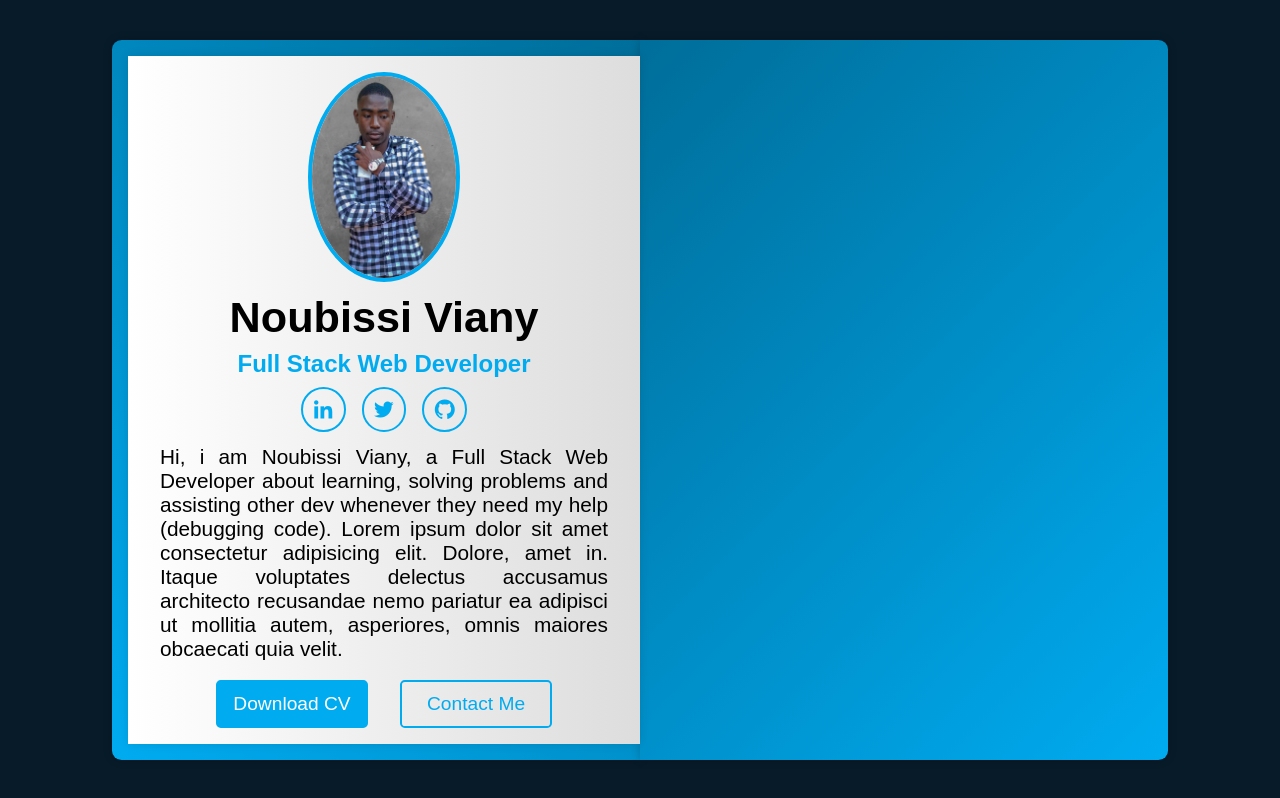
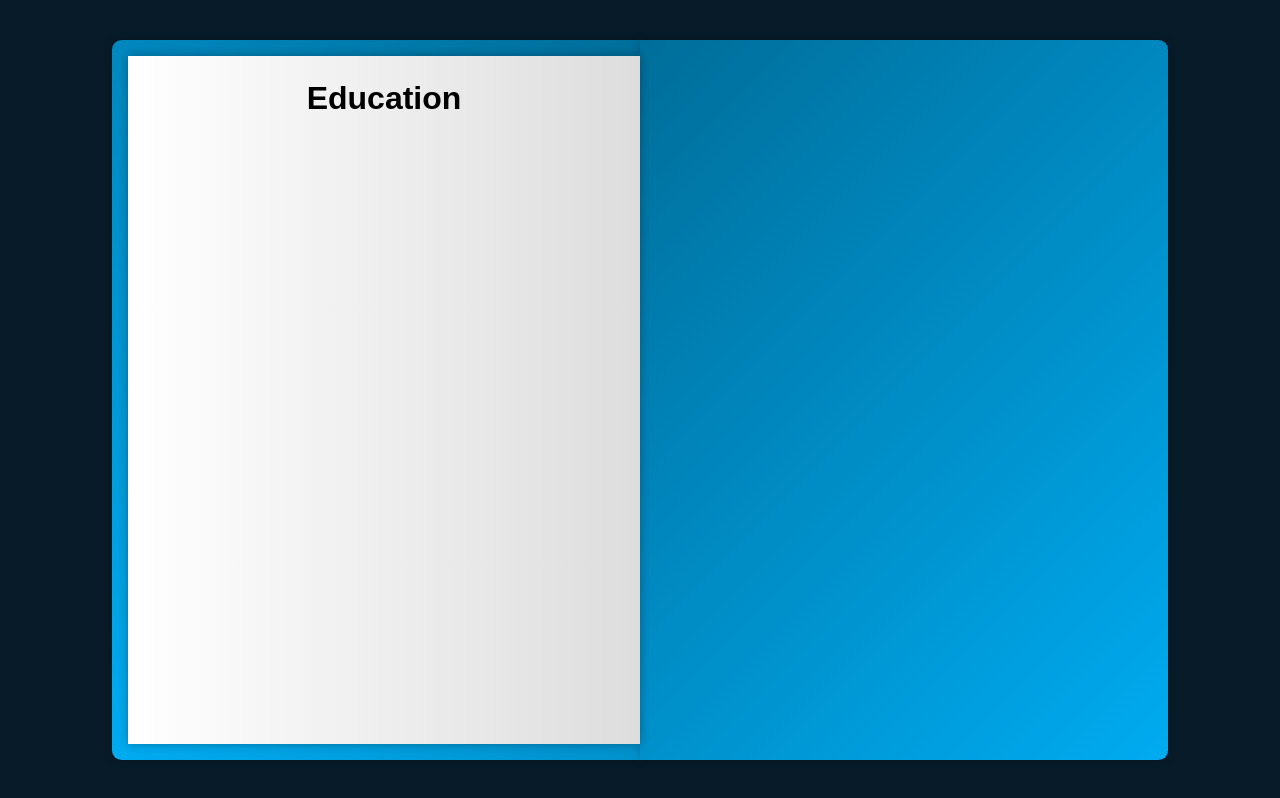
Before and after one commit to NoubissiViany/Portfolio, a React (Vite) app: page / in a window 1280 px wide. Built offline with nearby package versions, Linux system fonts and the light colour scheme.

Commit message:
Design the experience page

```diff
--- a/src/App.jsx
+++ b/src/App.jsx
@@ -1,4 +1,6 @@
 import "./App.css";
+import Education from "./components/education/Education";
+import Experience from "./components/experience/Experience";
 import Profile from "./components/profile/Profile";
 
 function App() {
@@ -9,6 +11,8 @@ function App() {
         <div className="cover cover-right turn"></div>
         <div className="book">
           <Profile />
+          <Experience />
+          <Education />
         </div>
       </div>
     </div>
--- /dev/null
+++ b/src/components/education/Education.jsx
@@ -0,0 +1,11 @@
+import "../experience/experience.css";
+
+export default function Education() {
+  return (
+    <div className="book-page page-right" id="turn-1">
+      <div className="page-back">
+        <h1 className="title">Education</h1>
+      </div>
+    </div>
+  );
+}
--- /dev/null
+++ b/src/components/experience/Experience.jsx
@@ -0,0 +1,48 @@
+import "./experience.css";
+
+export default function Experience() {
+  return (
+    <div className="book-page page-right " id="turn-1">
+      <div className="page-front">
+        <h1 className="title">Work Experience</h1>
+
+        <div className="workeduc-box">
+          <div className="workeduc-content">
+            <span className="year">2020 - 2021</span>
+            <h3>Web developer - Company</h3>
+            <p>
+              Lorem ipsum dolor sit amet consectetur, adipisicing elit. Beatae
+              quos dolor inventore est qui esse magni quisquam tenetur! Veniam
+              ratione dolorem, dolorum ea accusamus quod aliquam nihil suscipit
+              neque molestias!
+            </p>
+          </div>
+
+          <div className="workeduc-content">
+            <span className="year">2020 - 2021</span>
+            <h3>Web developer - Company</h3>
+            <p>
+              Lorem ipsum dolor sit amet consectetur, adipisicing elit. Beatae
+              quos dolor inventore est qui esse magni quisquam tenetur! Veniam
+              ratione dolorem, dolorum ea accusamus quod aliquam nihil suscipit
+              neque molestias!
+            </p>
+          </div>
+
+          <div className="workeduc-content">
+            <span className="year">2020 - 2021</span>
+            <h3>Web developer - Company</h3>
+            <p>
+              Lorem ipsum dolor sit amet consectetur, adipisicing elit. Beatae
+              quos dolor inventore est qui esse magni quisquam tenetur! Veniam
+              ratione dolorem, dolorum ea accusamus quod aliquam nihil suscipit
+              neque molestias!
+            </p>
+          </div>
+        </div>
+        <span className="number-page">1</span>
+        <span className="nextprev-btn" data-page="turn-1"></span>
+      </div>
+    </div>
+  );
+}
--- /dev/null
+++ b/src/components/experience/experience.css
@@ -0,0 +1,91 @@
+@import "../../styles/globalVariables.css";
+
+.book-page.page-right {
+  position: absolute;
+  right: 0;
+  transform-style: preserve-3d;
+  transform-origin: left;
+}
+
+.book-page.page-right {
+  transform: rotateY(-180deg);
+}
+
+.book-page .page-front,
+.book-page .page-back {
+  position: absolute;
+  top: 0;
+  left: 0;
+  width: 100%;
+  height: 100%;
+  background: var(--pages-color);
+  padding: 1.5rem 2rem;
+}
+
+.book-page .page-front {
+  transform: rotateY(0deg) translateZ(1px);
+}
+
+.book-page .page-back {
+  transform: rotateY(180deg) translateZ(1px);
+}
+
+.title {
+  text-align: center;
+  margin-bottom: 1rem;
+}
+
+.workeduc-box {
+  border-left: var(--border);
+}
+
+.workeduc-box .workeduc-content {
+  position: relative;
+  padding-left: 1.6rem;
+  margin-bottom: 1.2rem;
+}
+
+.workeduc-box .workeduc-content::before {
+  content: "";
+  position: absolute;
+  top: 0;
+  left: -0.65rem;
+  width: 1.2rem;
+  height: 1.2rem;
+  background: var(--main-color);
+  border-radius: 50%;
+}
+
+.workeduc-content .year {
+  color: var(--main-color);
+}
+
+.workeduc-content .year i {
+  margin-right: 0.4rem;
+}
+
+.number-page {
+  position: absolute;
+  bottom: 1.2rem;
+  left: 50%;
+  transform: translateX(-50%);
+}
+
+.nextprev-btn {
+  position: absolute;
+  width: 2rem;
+  height: 2rem;
+  bottom: 0.9rem;
+  right: 1.5rem;
+  cursor: pointer;
+  font-size: 2rem;
+  color: var(--second-text-color);
+  display: inline-flex;
+  justify-content: center;
+  align-items: center;
+  transition: 0.5s;
+}
+
+.nextprev-btn:hover {
+  color: var(--main-color);
+}
--- a/src/components/profile/profile.css
+++ b/src/components/profile/profile.css
@@ -65,7 +65,7 @@
 
 .profile-page p {
   text-align: justify;
-  font-size: 1.3rem;
+  font-size: 1.2rem;
 }
 
 .btn-box {
```
Also changed, not shown: src/styles/globalVariables.css (line endings or trailing spaces).
